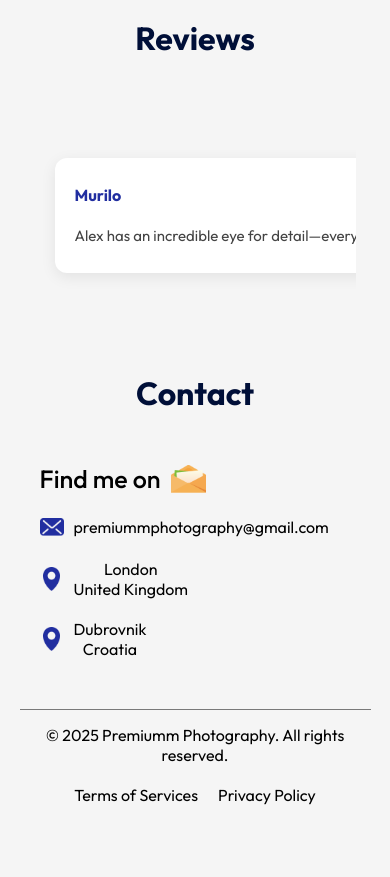
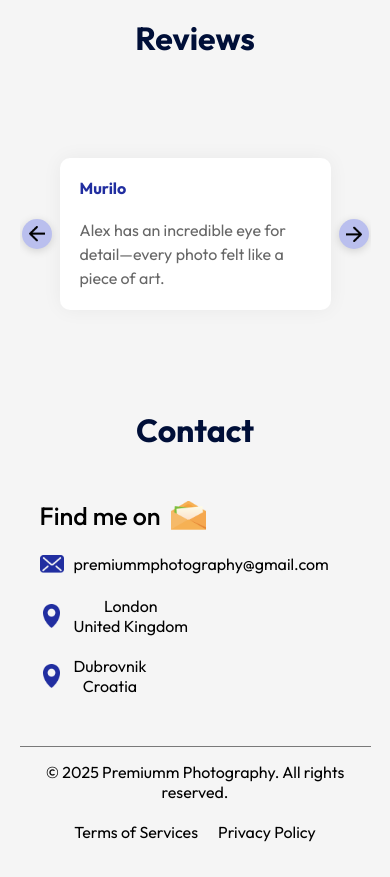
Before and after one commit to benattimj/premiummphoto, a React (Vite) app: page / in a window 390 px wide. Shown: the part 4680-5557 px from the top of the page. Before the commit the page ends 5520 px from the top, so only its background shows below. Built offline with nearby package versions, Linux system fonts and the light colour scheme.

Commit message:
Corrigindo tamanho dos reviews mais responsivo

```diff
--- a/src/Components/Testimonials/Testimonials.css
+++ b/src/Components/Testimonials/Testimonials.css
@@ -1,9 +1,10 @@
 .testimonials {
   margin: 80px auto;
-  padding: 0 80px;
+  padding: 0 20px;
   position: relative;
   overflow: hidden;
-  max-width: 800px; /* limita a largura máxima do container */
+  max-width: 800px;
+  width: 100%;
 }
 
 .slider {
@@ -13,7 +14,6 @@
 .slider ul {
   display: flex;
   transition: transform 0.5s ease;
-  width: 100%;
   padding: 0;
   margin: 0;
   list-style: none;
@@ -23,41 +23,36 @@
   flex: 0 0 100%;
   box-sizing: border-box;
   padding: 20px;
+  max-width: 100vw;
 }
 
 .slide {
   box-shadow: 0 0 20px rgba(0, 0, 0, 0.05);
-  padding: 40px;
+  padding: 30px;
   border-radius: 10px;
   color: #676767;
-  line-height: 1.5;
   background: #fff;
   width: 100%;
-  max-width: 100%;
   overflow-wrap: break-word;
   word-break: break-word;
-  word-wrap: break-word;
   white-space: normal;
+  min-width: 0;
 }
 
 .slide p {
   font-size: 16px;
   line-height: 1.5;
   margin: 0;
-  overflow-wrap: break-word;
-  word-break: break-word;
-  white-space: normal;
-  max-width: 100%;
 }
 
 .user-info {
   margin-bottom: 20px;
-  font-size: 15px;
 }
 
 .user-info h3 {
   color: #212EA0;
   margin: 0;
+  font-size: 18px;
 }
 
 .next-btn,
@@ -65,138 +60,55 @@
   position: absolute;
   top: 50%;
   transform: translateY(-50%);
-  padding: 10px;
-  width: 45px;
-  height: 45px;
+  width: 35px;
+  height: 35px;
   border-radius: 50%;
   cursor: pointer;
-  background: #212EA0;
+    background: #babfee;
   border: none;
   display: flex;
   align-items: center;
   justify-content: center;
+  z-index: 10;
+  box-shadow: 0 2px 8px rgba(0, 0, 0, 0.15);
 }
 
 .back-btn {
-  left: 0;
+  left: 2px;
 }
 
 .next-btn {
-  right: 0;
+  right: 2px;
 }
+
 
 .next-btn img,
 .back-btn img {
-  width: 20px;
-  height: 20px;
+  width: 18px;
+  height: 18px;
   filter: invert(1);
 }
 
 /* Responsivo */
-@media (max-width: 800px) {
-  .testimonials {
-    padding: 0 40px;
-    max-width: 100%;
-  }
+@media (max-width: 600px) {
   .slide {
     padding: 20px;
-  }
-  .next-btn,
-  .back-btn {
-    width: 35px;
-    height: 35px;
-  }
-}@media (max-width: 800px) {
-  .testimonials {
-    padding: 0 20px;
-    max-width: 100%;
+    font-size: 15px;
   }
 
-  .slide {
-    padding: 30px;
-    max-width: 90%;
-    margin: 0 auto;
+  .user-info h3 {
+    font-size: 16px;
   }
 
   .next-btn,
   .back-btn {
-    width: 35px;
-    height: 35px;
-  }
-}
-
-@media (max-width: 600px) {
-  .testimonials {
-    padding: 0 15px;
-    max-width: 100%;
-  }
-
-  .slider ul {
-    padding: 0;
-    margin: 0;
-  }
-
-  .slide {
-    box-shadow: 0 4px 15px rgba(0, 0, 0, 0.08);
-    padding: 25px 20px;
-    border-radius: 12px;
-    background: #fff;
-    width: 100%;
-    max-width: 100%;
-    margin: 0 auto;
-    color: #444;
-    line-height: 1.6;
-    word-break: break-word;
-    white-space: normal;
-    overflow-wrap: break-word;
-    text-align: left;
-  }
-
-  .slide p {
-    font-size: 15px;
-    line-height: 1.6;
-    margin: 0;
-  }
-
-  .user-info {
-    margin-bottom: 16px;
-    font-size: 14px;
-  }
-
-  .user-info h3 {
-    font-size: 16px;
-    color: #212EA0;
-    margin: 0;
-  }
-
-  .next-btn,
-
-  .back-btn {
-    width: 32px;
-    height: 32px;
-    background-color: #212EA0;
-    border-radius: 50%;
-    display: flex;
-    align-items: center;
-    justify-content: center;
-    top: 50%;
-    transform: translateY(-50%);
-    z-index: 10;
-    box-shadow: 0 2px 8px rgba(0, 0, 0, 0.15);
-  }
-
-  .next-btn {
-    right: 10px;
-  }
-
-  .back-btn {
-    left: 10px;
+    width: 30px;
+    height: 30px;
   }
 
   .next-btn img,
   .back-btn img {
-    width: 18px;
-    height: 18px;
-    filter: invert(1);
+    width: 16px;
+    height: 16px;
   }
 }
--- a/src/Components/Testimonials/Testimonials.jsx
+++ b/src/Components/Testimonials/Testimonials.jsx
@@ -3,60 +3,38 @@ import './Testimonials.css';
 import next_icon from '../../assets/next-icon.png';
 import back_icon from '../../assets/back-icon.png';
 
-
 const Testimonials = () => {
-  const slider = useRef();
   const [slideIndex, setSlideIndex] = useState(0);
 
   const reviews = [
-    {
-      name: 'Murilo',
-      text: 'Alex has an incredible eye for detail—every photo felt like a piece of art.',
-    },
-    {
-      name: 'Maria',
-      text: 'The photos Alex delivered were beyond our expectations.',
-    },
-    {
-      name: 'Ana',
-      text: 'Working with Alex was effortless, and the results were stunning.',
-    },
-    {
-      name: 'Gessy',
-      text: 'Every shot was vibrant, authentic, and full of life.',
-    },
-    {
-      name: 'Ana',
-      text: 'He tells stories through his lens.',
-    },
+    { name: 'Murilo', text: 'Alex has an incredible eye for detail—every photo felt like a piece of art.' },
+    { name: 'Maria', text: 'The photos Alex delivered were beyond our expectations.' },
+    { name: 'Ana', text: 'Working with Alex was effortless, and the results were stunning.' },
+    { name: 'Gessy', text: 'Every shot was vibrant, authentic, and full of life.' },
+    { name: 'Ana', text: 'He tells stories through his lens.' },
   ];
 
   const slideForward = () => {
-    if (slideIndex < reviews.length - 1) {
-      setSlideIndex(prev => prev + 1);
-    }
+    if (slideIndex < reviews.length - 1) setSlideIndex(prev => prev + 1);
   };
 
   const slideBackward = () => {
-    if (slideIndex > 0) {
-      setSlideIndex(prev => prev - 1);
-    }
+    if (slideIndex > 0) setSlideIndex(prev => prev - 1);
   };
 
   return (
     <div className='testimonials'>
+      <button className='back-btn' onClick={slideBackward}>
+        <img src={back_icon} alt="Back" />
+      </button>
+
       <div className="slider">
-        <ul
-          ref={slider}
-          style={{ transform: `translateX(-${slideIndex * 100}%)`, width: `${reviews.length * 100}%` }}
-        >
+        <ul style={{ transform: `translateX(-${slideIndex * 100}%)` }}>
           {reviews.map((review, index) => (
             <li key={index}>
               <div className="slide">
                 <div className="user-info">
-                  <div>
-                    <h3>{review.name}</h3>
-                  </div>
+                  <h3>{review.name}</h3>
                 </div>
                 <p>{review.text}</p>
               </div>
@@ -65,6 +43,9 @@ const Testimonials = () => {
         </ul>
       </div>
 
+      <button className='next-btn' onClick={slideForward}>
+        <img src={next_icon} alt="Next" />
+      </button>
     </div>
   );
 };
```
